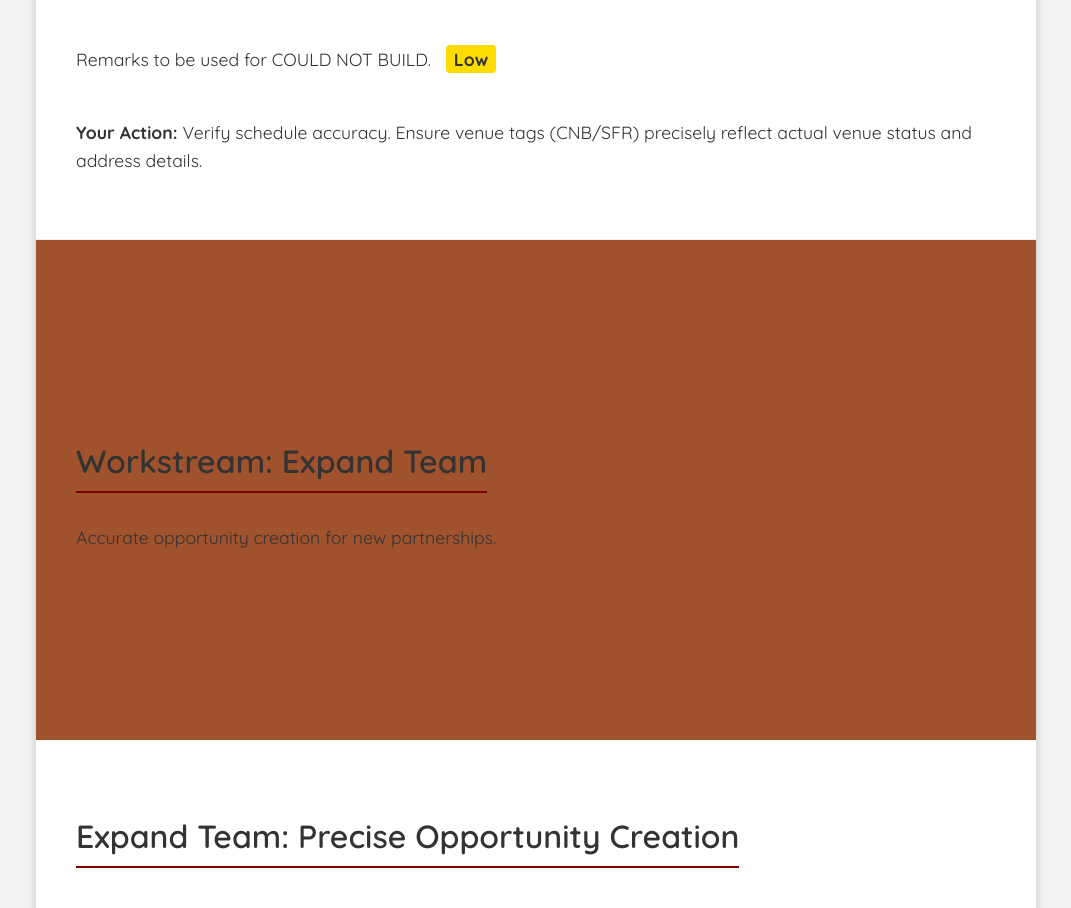
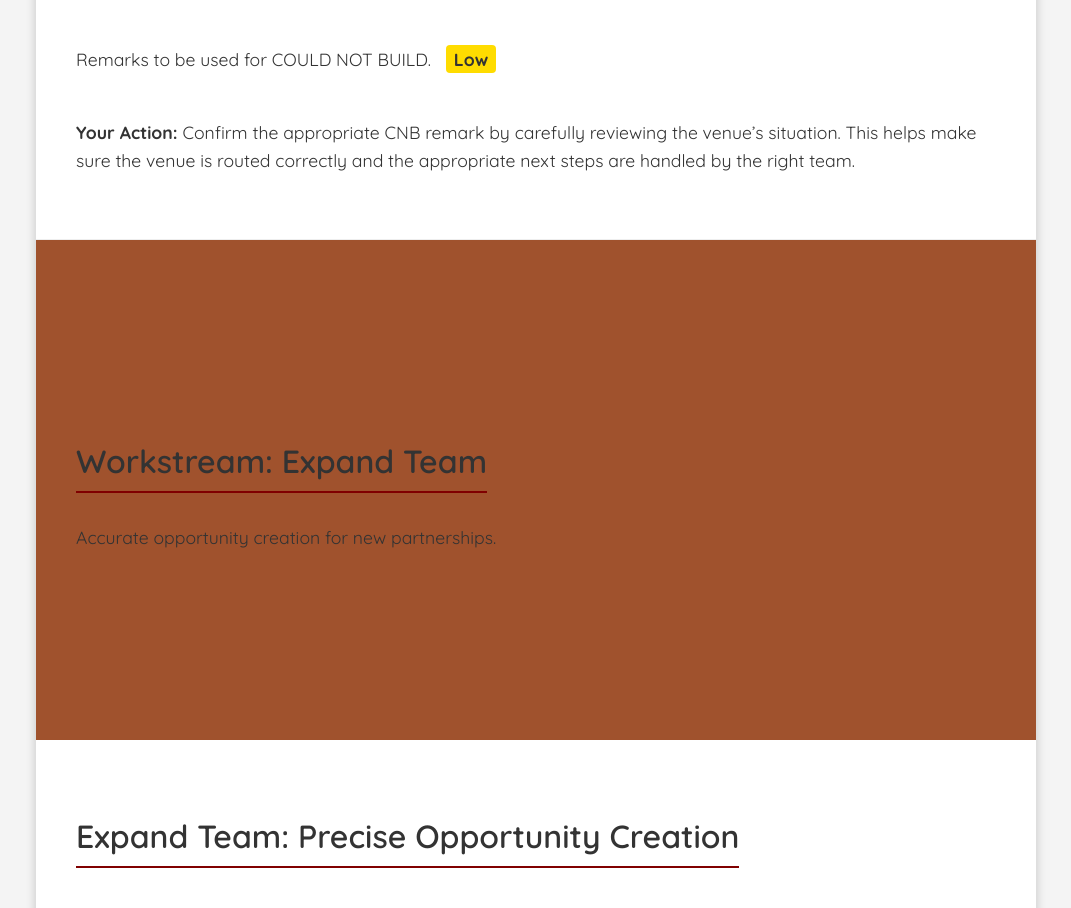
Before and after one commit to joanne-magno/classpass-critical-errors, a plain HTML site: page index.html in a window 1280 px wide. Shown: the part 9707-10615 px from the top of the page, without its empty margins (104-1175 px from the left). Drawn offline with Linux system fonts and the light colour scheme.

Commit message:
index.html

```diff
--- a/index.html
+++ b/index.html
@@ -493,7 +493,7 @@
                 <p class="impact-statement"><strong>Impact:</strong> Customers cannot locate venue, business impact, extremely frustrating for users.</p>
             </div>
             <p class="deviation-description">Remarks to be used for COULD NOT BUILD. <span class="severity low">Low</span></p>
-            <p class="call-to-action"><strong>Your Action:</strong> Verify schedule accuracy. Ensure venue tags (CNB/SFR) precisely reflect actual venue status and address details.</p>
+            <p class="call-to-action"><strong>Your Action:</strong> Confirm the appropriate CNB remark by carefully reviewing the venue’s situation. This helps make sure the venue is routed correctly and the appropriate next steps are handled by the right team.</p>
         </div>
 
         <div class="slide workstream-header-slide" id="expand-team">
```
